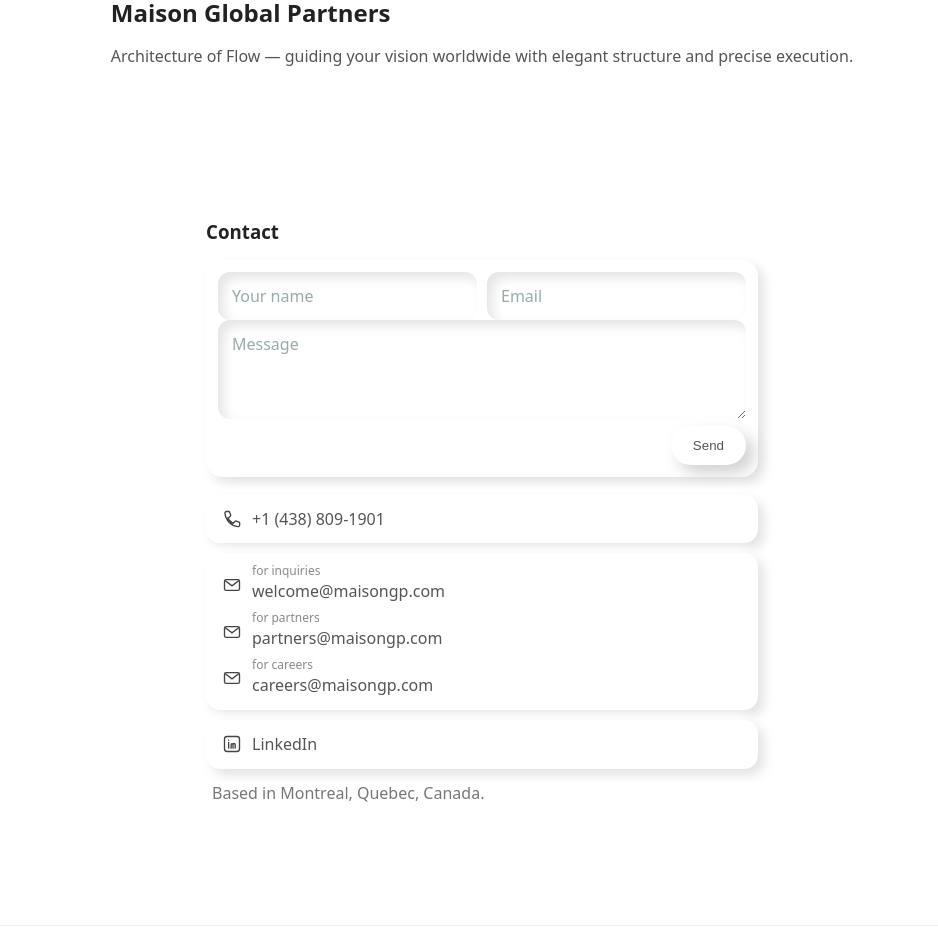
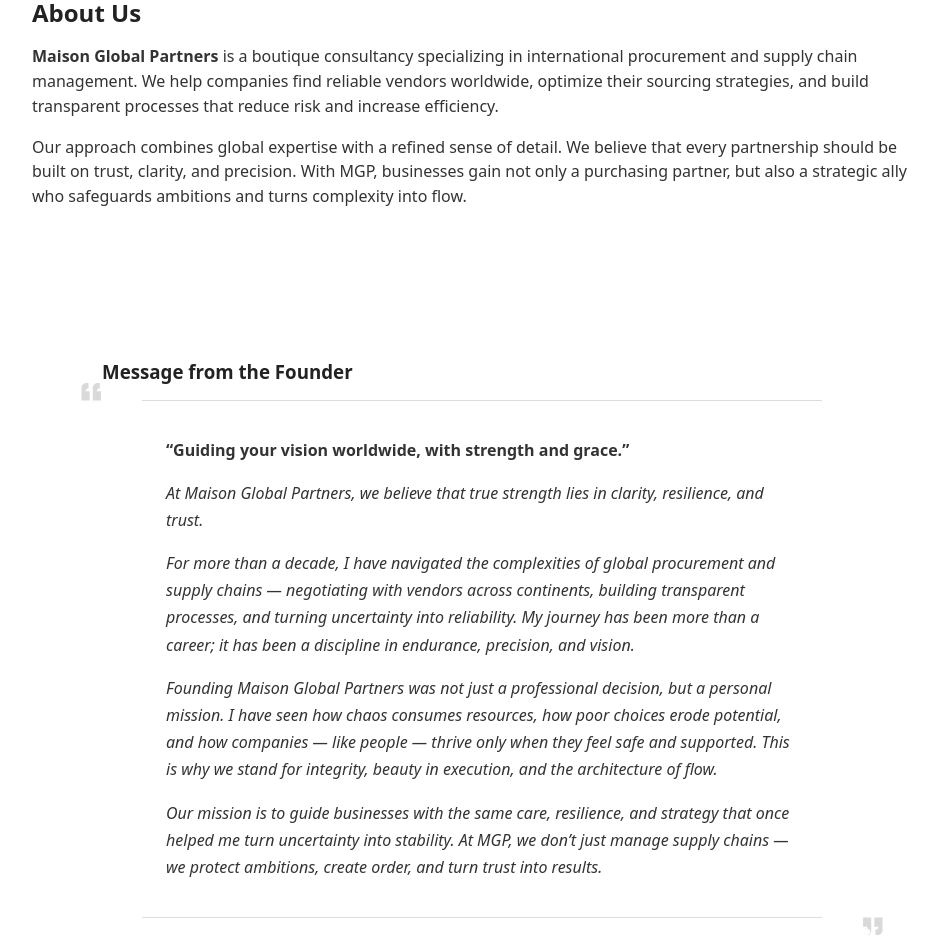
Before and after one commit to yanapelivanova/MGP, a Next.js app: page / in a window 1280 px wide. Shown: the part 1200-2152 px from the top of the page, without its empty margins (158-1096 px from the left). Built offline with nearby package versions, Linux system fonts and the light colour scheme.

Commit message:
Update page.jsx

```diff
--- a/app/page.jsx
+++ b/app/page.jsx
@@ -165,12 +165,100 @@ export default function Home() {
         </div>
       </section>
 
-      {/* ---------- ABOUT SHORT ---------- */}
-      <section className="section">
-        <h2>Maison Global Partners</h2>
-        <p className="lead">
-          Architecture of Flow — guiding your vision worldwide with elegant structure and precise execution.
-        </p>
+      {/* ---------- ABOUT (Company + Founder) ---------- */}
+      <section className="section" id="about-company">
+        <h2>About Us</h2>
+        <div
+          className="about-company"
+          style={{ maxWidth: 900, margin: "0 auto" }}
+        >
+          <p>
+            <strong>Maison Global Partners</strong> is a boutique consultancy specializing in international
+            procurement and supply chain management. We help companies find reliable vendors worldwide,
+            optimize their sourcing strategies, and build transparent processes that reduce risk and increase
+            efficiency.
+          </p>
+          <p>
+            Our approach combines global expertise with a refined sense of detail. We believe that every
+            partnership should be built on trust, clarity, and precision. With MGP, businesses gain not only a
+            purchasing partner, but also a strategic ally who safeguards ambitions and turns complexity into flow.
+          </p>
+        </div>
+      </section>
+
+      {/* ---------- FOUNDER’S MESSAGE (magazine style) ---------- */}
+      <section className="section" id="founder">
+        <h3 style={{ marginBottom: 16 }}>Message from the Founder</h3>
+
+        <div
+          className="founder-block"
+          style={{
+            maxWidth: 760,      // немного уже полей, «журнальная» колонка
+            margin: "0 auto",
+            position: "relative"
+          }}
+        >
+          {/* левая кавычка */}
+          <svg
+            aria-hidden="true"
+            viewBox="0 0 24 24"
+            style={{ position: "absolute", left: -24, top: -24, width: 28, height: 28, opacity: 0.18 }}
+          >
+            <path d="M7.17 6C4.88 6 3 7.88 3 10.17V21h7v-8H6.5c0-1.38 1.12-2.5 2.5-2.5V6zm9.66 0C14.54 6 12.67 7.88 12.67 10.17V21h7v-8H16.17c0-1.38 1.12-2.5 2.5-2.5V6z" fill="currentColor" />
+          </svg>
+
+          <blockquote
+            className="founder-quote"
+            style={{
+              fontStyle: "italic",
+              borderTop: "1px solid var(--line, #ddd)",
+              borderBottom: "1px solid var(--line, #ddd)",
+              padding: "20px 24px",
+              lineHeight: 1.7
+            }}
+          >
+            <p style={{ fontStyle: "normal", fontWeight: 600 }}>
+              “Guiding your vision worldwide, with strength and grace.”
+            </p>
+            <p>
+              <em>
+                At Maison Global Partners, we believe that true strength lies in clarity, resilience, and trust.
+              </em>
+            </p>
+            <p>
+              <em>
+                For more than a decade, I have navigated the complexities of global procurement and supply chains —
+                negotiating with vendors across continents, building transparent processes, and turning uncertainty
+                into reliability. My journey has been more than a career; it has been a discipline in endurance,
+                precision, and vision.
+              </em>
+            </p>
+            <p>
+              <em>
+                Founding Maison Global Partners was not just a professional decision, but a personal mission. I have
+                seen how chaos consumes resources, how poor choices erode potential, and how companies — like people —
+                thrive only when they feel safe and supported. This is why we stand for integrity, beauty in execution,
+                and the architecture of flow.
+              </em>
+            </p>
+            <p>
+              <em>
+                Our mission is to guide businesses with the same care, resilience, and strategy that once helped me turn
+                uncertainty into stability. At MGP, we don’t just manage supply chains — we protect ambitions, create
+                order, and turn trust into results.
+              </em>
+            </p>
+          </blockquote>
+
+          {/* правая кавычка */}
+          <svg
+            aria-hidden="true"
+            viewBox="0 0 24 24"
+            style={{ position: "absolute", right: -24, bottom: -24, width: 28, height: 28, opacity: 0.18 }}
+          >
+            <path d="M16.83 18c2.29 0 4.17-1.88 4.17-4.17V3h-7v8h3.5c0 1.38-1.12 2.5-2.5 2.5V18zM7.17 18C9.46 18 11.33 16.12 11.33 13.83V3h-7v8H7.83c0 1.38 1.12 2.5 2.5 2.5V18z" fill="currentColor" />
+          </svg>
+        </div>
       </section>
 
       {/* ---------- CONTACT ---------- */}
```
